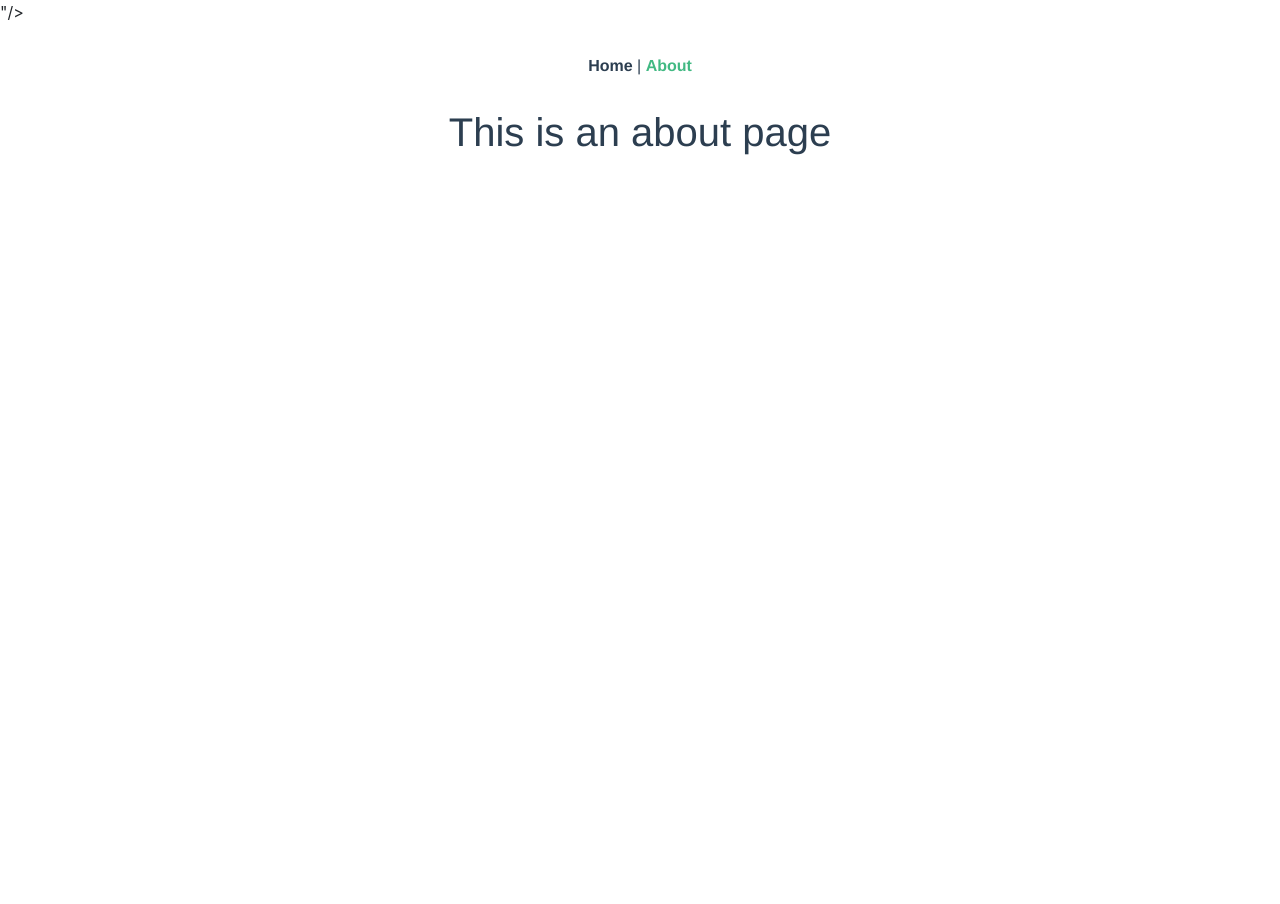
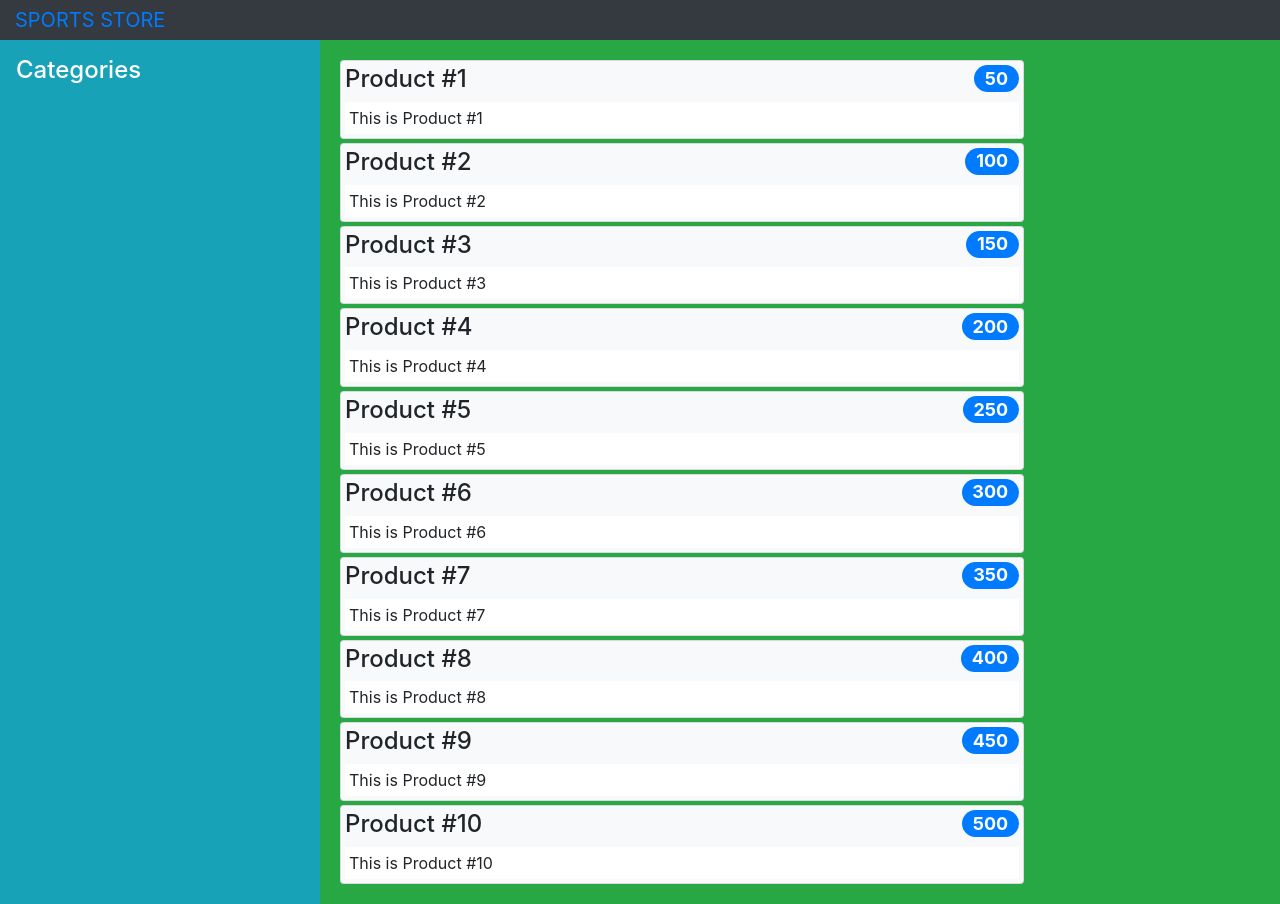
Before and after one commit to Bukovski/vue-sport-store, a Vue app: page /about in a window 1280 px wide. Before the commit the page ends 800 px from the top, so only its background shows below. Built offline with nearby package versions, Linux system fonts and the light colour scheme.

Commit message:
add: show product list from store

```diff
--- a/public/index.html
+++ b/public/index.html
@@ -22,7 +22,6 @@
 
     <meta property="og:image" content="<%= BASE_URL %>favicons/android-chrome-256x256.png">
     <meta property="og:title" content="An example of working with Vue sports store. Sort, search and display by list category"/>
-"/>
 
     <title>Vue Sport Store</title>
   </head>
--- a/src/App.vue
+++ b/src/App.vue
@@ -1,32 +1,13 @@
 <template>
-  <div id="app">
-    <div id="nav">
-      <router-link to="/">Home</router-link> |
-      <router-link to="/about">About</router-link>
-    </div>
-    <router-view/>
-  </div>
+  <store />
 </template>
 
-<style>
-#app {
-  font-family: Avenir, Helvetica, Arial, sans-serif;
-  -webkit-font-smoothing: antialiased;
-  -moz-osx-font-smoothing: grayscale;
-  text-align: center;
-  color: #2c3e50;
-}
+<script>
+	import Store from "./components/Store";
 
-#nav {
-  padding: 30px;
-}
 
-#nav a {
-  font-weight: bold;
-  color: #2c3e50;
-}
-
-#nav a.router-link-exact-active {
-  color: #42b983;
-}
-</style>
+	export default {
+		name: 'app',
+		components: { Store }
+	}
+</script>
--- a/src/components/HelloWorld.vue
+++ /dev/null
@@ -1,59 +0,0 @@
-<template>
-  <div class="hello">
-    <h1>{{ msg }}</h1>
-    <p>
-      For a guide and recipes on how to configure / customize this project,<br>
-      check out the
-      <a href="https://cli.vuejs.org" target="_blank" rel="noopener">vue-cli documentation</a>.
-    </p>
-    <h3>Installed CLI Plugins</h3>
-    <ul>
-      <li><a href="https://github.com/vuejs/vue-cli/tree/dev/packages/%40vue/cli-plugin-babel" target="_blank" rel="noopener">babel</a></li>
-      <li><a href="https://github.com/vuejs/vue-cli/tree/dev/packages/%40vue/cli-plugin-router" target="_blank" rel="noopener">router</a></li>
-      <li><a href="https://github.com/vuejs/vue-cli/tree/dev/packages/%40vue/cli-plugin-vuex" target="_blank" rel="noopener">vuex</a></li>
-    </ul>
-    <h3>Essential Links</h3>
-    <ul>
-      <li><a href="https://vuejs.org" target="_blank" rel="noopener">Core Docs</a></li>
-      <li><a href="https://forum.vuejs.org" target="_blank" rel="noopener">Forum</a></li>
-      <li><a href="https://chat.vuejs.org" target="_blank" rel="noopener">Community Chat</a></li>
-      <li><a href="https://twitter.com/vuejs" target="_blank" rel="noopener">Twitter</a></li>
-      <li><a href="https://news.vuejs.org" target="_blank" rel="noopener">News</a></li>
-    </ul>
-    <h3>Ecosystem</h3>
-    <ul>
-      <li><a href="https://router.vuejs.org" target="_blank" rel="noopener">vue-router</a></li>
-      <li><a href="https://vuex.vuejs.org" target="_blank" rel="noopener">vuex</a></li>
-      <li><a href="https://github.com/vuejs/vue-devtools#vue-devtools" target="_blank" rel="noopener">vue-devtools</a></li>
-      <li><a href="https://vue-loader.vuejs.org" target="_blank" rel="noopener">vue-loader</a></li>
-      <li><a href="https://github.com/vuejs/awesome-vue" target="_blank" rel="noopener">awesome-vue</a></li>
-    </ul>
-  </div>
-</template>
-
-<script>
-export default {
-  name: 'HelloWorld',
-  props: {
-    msg: String
-  }
-}
-</script>
-
-<!-- Add "scoped" attribute to limit CSS to this component only -->
-<style scoped>
-h3 {
-  margin: 40px 0 0;
-}
-ul {
-  list-style-type: none;
-  padding: 0;
-}
-li {
-  display: inline-block;
-  margin: 0 10px;
-}
-a {
-  color: #42b983;
-}
-</style>
--- /dev/null
+++ b/src/components/ProductList.vue
@@ -0,0 +1,30 @@
+<template>
+  <div>
+
+    <div
+        class="card m-1 p-1 bg-light"
+        v-for="product in products"
+        :key="product.id"
+    >
+      <h4>
+        {{ product.name }}
+        <span class="badge badge-pill badge-primary float-right">
+          {{ product.price }}
+        </span>
+      </h4>
+      <div class="card-text bg-white p-1">{{ product.description }}</div>
+    </div>
+
+  </div>
+</template>
+
+<script>
+	import { mapState } from "vuex";
+
+
+	export default {
+		computed: {
+			...mapState([ "products" ])
+		}
+	}
+</script>
--- /dev/null
+++ b/src/components/Store.vue
@@ -0,0 +1,30 @@
+<template>
+  <div class="container-fluid">
+    <div class="row">
+      <div class="col bg-dark text-white">
+        <a class="navbar-brand">SPORTS STORE</a>
+      </div>
+    </div>
+    <div class="row">
+      <div class="col-3 bg-info p-2">
+        <h4 class="text-white m-2">Categories</h4>
+      </div>
+      <div class="col-9 bg-success p-2">
+        <div class="col-9 p-2 ">
+          <product-list />
+        </div>
+      </div>
+
+    </div>
+
+  </div>
+</template>
+
+<script>
+	import ProductList from "./ProductList";
+
+
+	export default {
+		components: { ProductList }
+	}
+</script>
--- a/src/main.js
+++ b/src/main.js
@@ -1,6 +1,6 @@
 import Vue from 'vue'
 import App from './App.vue'
-import router from './router'
+// import router from './router'
 import store from './store'
 
 import "bootstrap/dist/css/bootstrap.min.css";
@@ -10,7 +10,6 @@ import "font-awesome/css/font-awesome.min.css";
 Vue.config.productionTip = false
 
 new Vue({
-  router,
   store,
   render: h => h(App)
 }).$mount('#app')
--- a/src/store/index.js
+++ b/src/store/index.js
@@ -1,10 +1,26 @@
-import Vue from 'vue'
-import Vuex from 'vuex'
+import Vue from "vue";
+import Vuex from "vuex";
 
-Vue.use(Vuex)
+Vue.use(Vuex);
+
+const testData = [];
+
+for (let i = 1; i <= 10; i++) {
+  testData.push(
+    {
+      id: i,
+      name: `Product #${ i }`,
+      category: `Category ${ i % 3 }`,
+      description: `This is Product #${ i }`,
+      price: i * 50
+    }
+  )
+}
 
 export default new Vuex.Store({
+  strict: true,
   state: {
+    products: testData
   },
   mutations: {
   },
--- a/src/views/About.vue
+++ /dev/null
@@ -1,5 +0,0 @@
-<template>
-  <div class="about">
-    <h1>This is an about page</h1>
-  </div>
-</template>
--- a/src/views/Home.vue
+++ /dev/null
@@ -1,18 +0,0 @@
-<template>
-  <div class="home">
-    <img alt="Vue logo" src="../assets/logo.png">
-    <HelloWorld msg="Welcome to Your Vue.js App"/>
-  </div>
-</template>
-
-<script>
-// @ is an alias to /src
-import HelloWorld from '@/components/HelloWorld.vue'
-
-export default {
-  name: 'Home',
-  components: {
-    HelloWorld
-  }
-}
-</script>
```
